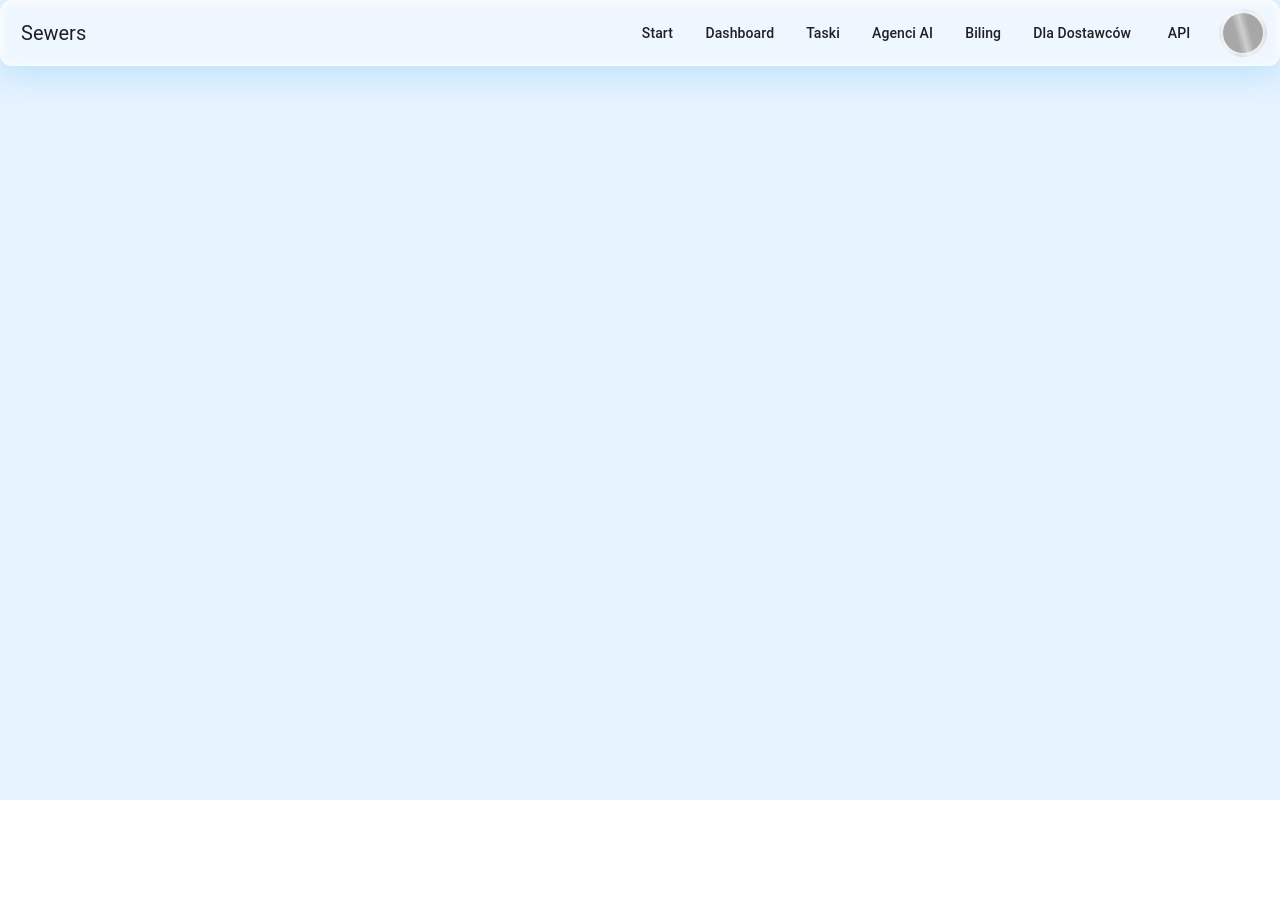
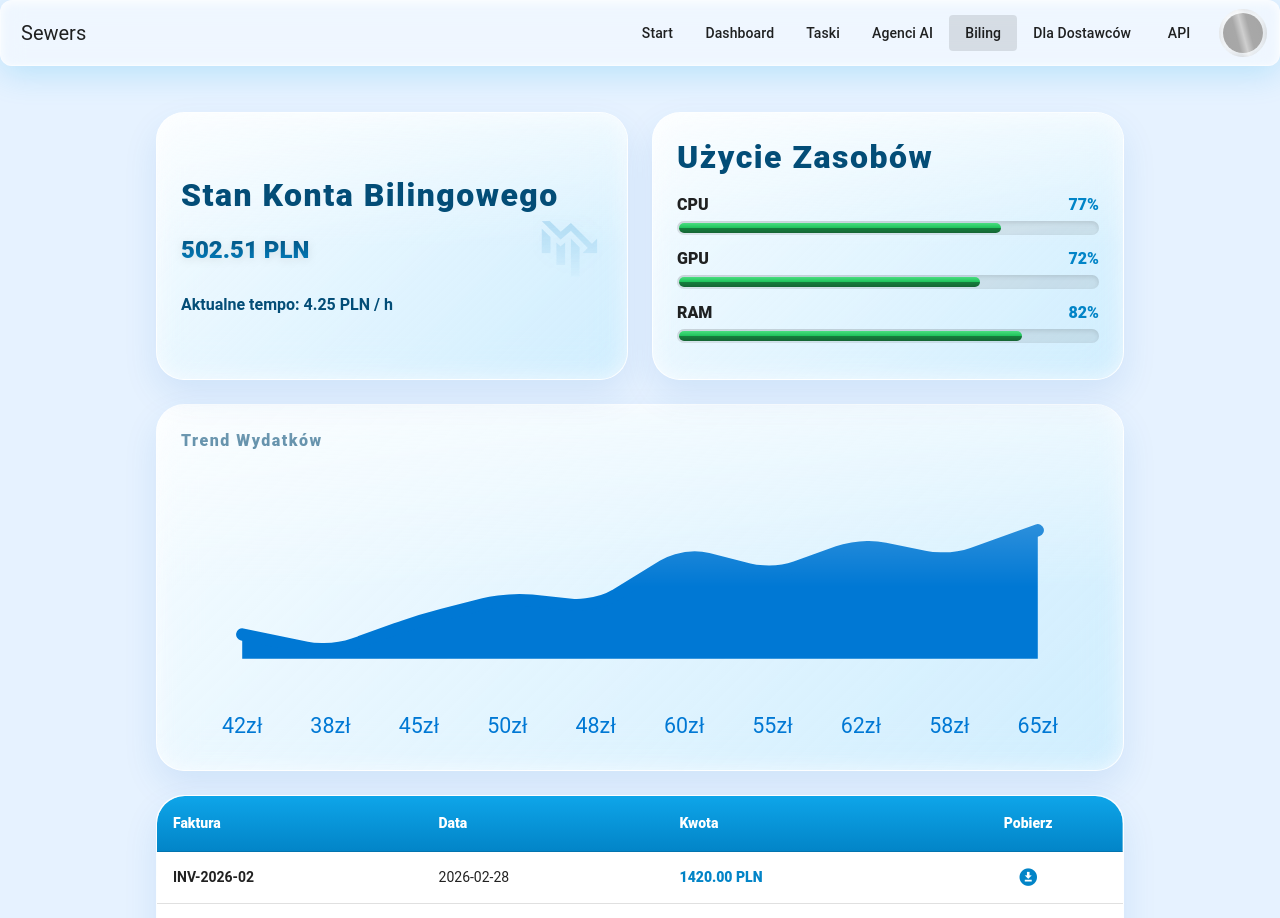
Before and after one commit to WukerDev/sewers-bkihack-11, a Vue app in the folder portal/sewers/: page /billing in a window 1280 px wide. Shown: the top 918 px of the page. Before the commit the page ends 800 px from the top, so only its background shows below. Built offline with nearby package versions, Linux system fonts and the light colour scheme; grey boxes are pictures that could not be loaded; a small style sheet from the web is missing; the HTML template or start-up script is replaced by a standard one.

Commit message:
billing page

```diff
--- a/portal/sewers/src/main.css
+++ b/portal/sewers/src/main.css
@@ -189,3 +189,17 @@ body {
   background: #ff4d4d;
   color: white;
 }
+.aero-table-header {
+  background: linear-gradient(to bottom, #0ea5e9, #0284c7) !important;
+}
+.aero-table-header th {
+  color: white !important;
+  font-weight: 900 !important;
+}
+
+.aero-tr {
+  transition: background 0.3s;
+}
+.aero-tr:hover {
+  background: rgba(2, 132, 199, 0.1) !important;
+}
--- /dev/null
+++ b/portal/sewers/src/pages/billing/index.vue
@@ -0,0 +1,221 @@
+<script setup lang="ts">
+import { onMounted } from "vue";
+import { useBillingStore } from "./store";
+
+const store = useBillingStore();
+
+onMounted(() => {
+  store.startLiveCounter();
+});
+</script>
+<template>
+  <v-container class="py-8 aero-wrapper" style="max-width: 1000px">
+    <v-row class="mb-6 relative-top" align="stretch">
+      <v-col cols="12" md="6" class="d-flex">
+        <v-card class="frutiger-card pa-6 d-flex flex-column h-100 w-100">
+          <div class="gloss-overlay"></div>
+          <div
+            class="relative-content d-flex flex-column justify-center flex-grow-1"
+          >
+            <div class="section-label text-headline-large">
+              Stan Konta Bilingowego
+            </div>
+            <div class="d-flex align-center justify-space-between">
+              <div
+                class="text-headline-small font-weight-black aero-text-gradient"
+              >
+                {{ store.currentMonthSpending.toFixed(2) }}
+                <span class="text-h4">PLN</span>
+              </div>
+              <v-icon
+                size="70"
+                color="rgba(2, 132, 199, 0.2)"
+                class="aero-icon-reflect"
+                >mdi-finance</v-icon
+              >
+            </div>
+            <div
+              class="text-caption text-secondary font-weight-bold d-flex align-center mt-2"
+            >
+              Aktualne tempo: {{ store.hourlyRate }} PLN / h
+            </div>
+          </div>
+        </v-card>
+      </v-col>
+
+      <v-col cols="12" md="6" class="d-flex">
+        <v-card class="frutiger-card pa-6 d-flex flex-column h-100 w-100">
+          <div class="gloss-overlay"></div>
+          <div
+            class="relative-content flex-grow-1 d-flex flex-column justify-center"
+          >
+            <div class="section-label text-headline-large mb-4">
+              Użycie Zasobów
+            </div>
+            <div
+              v-for="(val, i) in ['CPU', 'GPU', 'RAM']"
+              :key="i"
+              class="mb-3"
+            >
+              <div
+                class="d-flex justify-space-between text-caption font-weight-black mb-1"
+              >
+                <span>{{ val }}</span>
+                <span class="text-primary">{{ store.resourceUsage[i] }}%</span>
+              </div>
+              <div class="aero-progress-container">
+                <div
+                  class="aero-progress-bar"
+                  :style="{ width: store.resourceUsage[i] + '%' }"
+                ></div>
+              </div>
+            </div>
+          </div>
+        </v-card>
+      </v-col>
+    </v-row>
+
+    <v-card class="frutiger-card mb-6 pa-6">
+      <div class="gloss-overlay"></div>
+      <div class="section-label mb-4">Trend Wydatków</div>
+      <v-sparkline
+        :model-value="store.dailySpending"
+        color="#0078d4"
+        height="80"
+        padding="20"
+        stroke-linecap="round"
+        smooth
+        line-width="4"
+        fill
+      >
+        <template v-slot:label="item"> {{ item.value }}zł </template>
+      </v-sparkline>
+    </v-card>
+
+    <v-card class="frutiger-card overflow-hidden">
+      <v-table class="aero-table">
+        <thead>
+          <tr class="aero-table-header">
+            <th>Faktura</th>
+            <th>Data</th>
+            <th>Kwota</th>
+            <th class="text-center">Pobierz</th>
+          </tr>
+        </thead>
+        <tbody>
+          <tr
+            v-for="invoice in store.invoices"
+            :key="invoice.id"
+            class="aero-tr"
+          >
+            <td class="font-weight-bold">{{ invoice.id }}</td>
+            <td>{{ invoice.date }}</td>
+            <td class="text-primary font-weight-black">
+              {{ invoice.amount.toFixed(2) }} PLN
+            </td>
+            <td class="text-center">
+              <v-btn
+                icon="mdi-download-circle"
+                variant="text"
+                color="primary"
+                class="aero-btn-glow"
+              ></v-btn>
+            </td>
+          </tr>
+        </tbody>
+      </v-table>
+    </v-card>
+  </v-container>
+</template>
+
+<style scoped>
+/* BACKGROUND ELEMENTS */
+.aero-wrapper {
+  position: relative;
+  overflow: visible;
+}
+.relative-top {
+  position: relative;
+  z-index: 2;
+}
+
+/* THE FRUTIGER CARD */
+.frutiger-card {
+  background: linear-gradient(
+    135deg,
+    rgba(255, 255, 255, 0.7) 0%,
+    rgba(186, 230, 253, 0.4) 100%
+  ) !important;
+  backdrop-filter: blur(20px) saturate(180%);
+  border: 1px solid rgba(255, 255, 255, 0.9) !important;
+  border-radius: 28px !important;
+  box-shadow:
+    0 15px 35px rgba(0, 100, 200, 0.1),
+    inset 0 0 20px rgba(255, 255, 255, 0.6) !important;
+  position: relative;
+  overflow: hidden;
+}
+
+.gloss-overlay {
+  position: absolute;
+  top: 0;
+  left: 0;
+  right: 0;
+  height: 50%;
+  background: linear-gradient(
+    to bottom,
+    rgba(255, 255, 255, 0.5) 0%,
+    rgba(255, 255, 255, 0) 100%
+  );
+  z-index: 1;
+  pointer-events: none;
+}
+
+.relative-content {
+  position: relative;
+  z-index: 2;
+}
+
+/* PROGRESS BARS (SKEUOMORPHIC) */
+.aero-progress-container {
+  background: rgba(0, 0, 0, 0.08);
+  height: 14px;
+  border-radius: 20px;
+  padding: 2px;
+  box-shadow: inset 0 2px 4px rgba(0, 0, 0, 0.1);
+}
+
+.aero-progress-bar {
+  height: 100%;
+  background: linear-gradient(
+    to bottom,
+    #4ade80 0%,
+    #22c55e 45%,
+    #15803d 50%,
+    #166534 100%
+  );
+  border-radius: 20px;
+  position: relative;
+  transition: width 1s cubic-bezier(0.4, 0, 0.2, 1);
+}
+
+/* TYPOGRAPHY */
+.aero-text-gradient {
+  background: linear-gradient(to bottom, #034d77, #0284c7);
+  -webkit-background-clip: text;
+  -webkit-text-fill-color: transparent;
+  filter: drop-shadow(0 2px 4px rgba(0, 0, 0, 0.1));
+}
+
+.section-label {
+  font-weight: 900;
+  color: #034d77;
+  letter-spacing: 1.5px;
+}
+
+.aero-icon-reflect {
+  filter: drop-shadow(0 0 10px rgba(2, 132, 199, 0.3));
+  transform: scaleY(-1); /* Odbicie lustrzane ikony */
+  mask-image: linear-gradient(to top, rgba(0, 0, 0, 1), rgba(0, 0, 0, 0));
+}
+</style>
--- /dev/null
+++ b/portal/sewers/src/pages/billing/store.ts
@@ -0,0 +1,48 @@
+import { defineStore } from "pinia";
+import { ref, onMounted } from "vue";
+
+export const useBillingStore = defineStore("billing", () => {
+  // Stan wydatków
+  const currentMonthSpending = ref(502.5);
+  const hourlyRate = ref(4.25); // Ile wydajemy na godzinę (PLN/h)
+
+  const dailySpending = ref([42, 38, 45, 50, 48, 60, 55, 62, 58, 65]);
+  const resourceUsage = ref([85, 72, 90]); // CPU, GPU, RAM w %
+
+  // Lista faktur
+  const invoices = ref([
+    {
+      id: "INV-2026-02",
+      date: "2026-02-28",
+      amount: 1420.0,
+      status: "Opłacona",
+    },
+    {
+      id: "INV-2026-01",
+      date: "2026-01-31",
+      amount: 1150.2,
+      status: "Opłacona",
+    },
+  ]);
+
+  const startLiveCounter = () => {
+    const increment = hourlyRate.value / 3600 / 10;
+    setInterval(() => {
+      currentMonthSpending.value += increment;
+    }, 100);
+  };
+  setInterval(() => {
+    resourceUsage.value = resourceUsage.value.map((v) =>
+      Math.max(10, Math.min(100, v + (Math.random() > 0.5 ? 4 : -4))),
+    );
+  }, 2000);
+
+  return {
+    currentMonthSpending,
+    hourlyRate,
+    dailySpending,
+    resourceUsage,
+    invoices,
+    startLiveCounter,
+  };
+});
```
Also changed, not shown: portal/sewers/typed-router.d.ts (+13 -0 lines).
